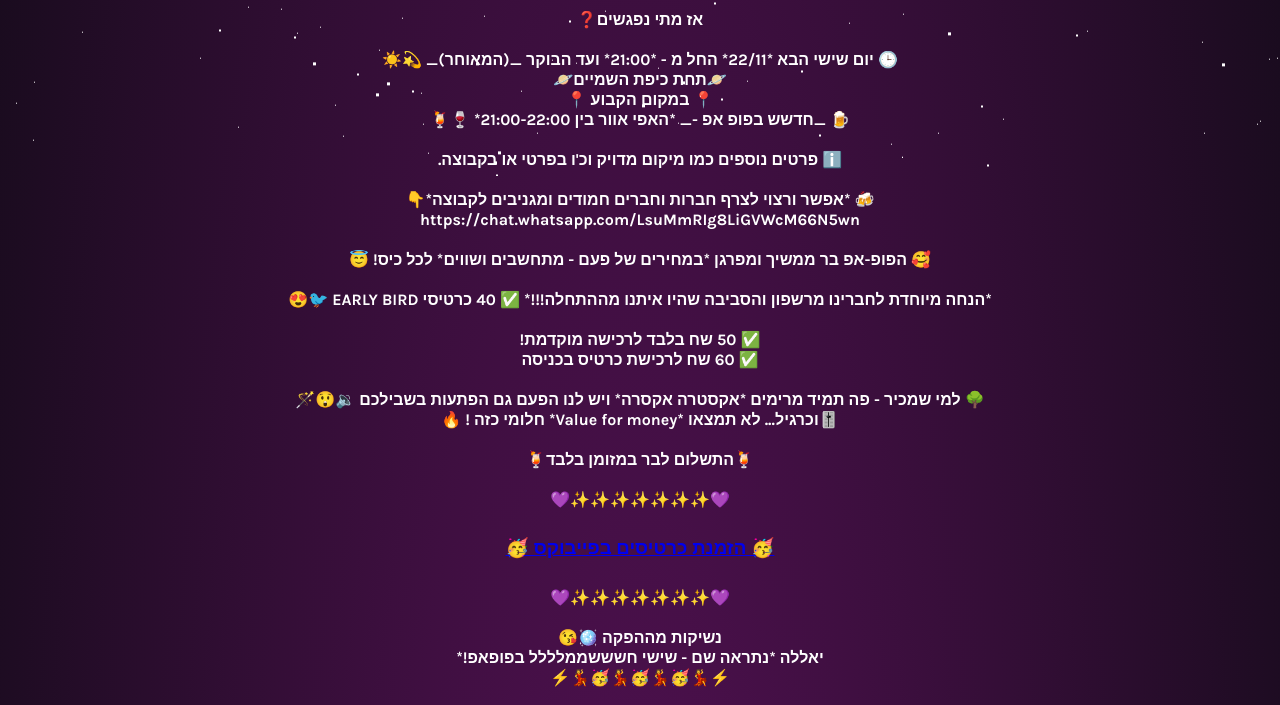
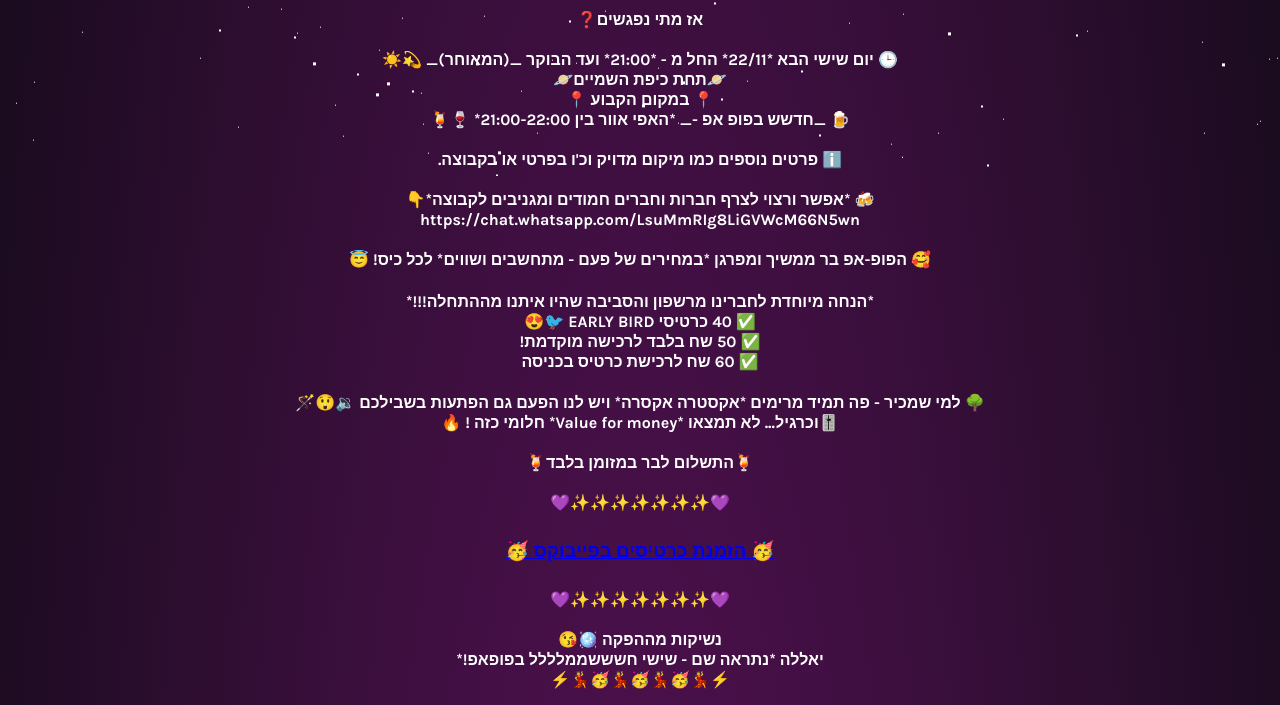
Before and after one commit to fire17/popup_linktree, a plain HTML site: page rishpon_tickets.html in a window 1280 px wide. Shown: the part 1757-2462 px from the top of the page. Drawn offline with Linux system fonts and the light colour scheme.

Commit message:
Update rishpon_tickets.html

```diff
--- a/rishpon_tickets.html
+++ b/rishpon_tickets.html
@@ -212,13 +212,13 @@
 🍻 *אפשר ורצוי לצרף חברות וחברים חמודים ומגניבים לקבוצה*👇<br>
 https://chat.whatsapp.com/LsuMmRIg8LiGVWcM66N5wn<br><br>
 
-🥰 הפופ-אפ בר ממשיך ומפרגן *במחירים של פעם - מתחשבים ושווים* לכל כיס! 😇<br><br>
-
-*הנחה מיוחדת לחברינו מרשפון והסביבה שהיו איתנו מההתחלה!!!*
-✅ 40 כרטיסי EARLY BIRD 🐦😍 <br><br>
+🥰 הפופ-אפ בר ממשיך ומפרגן *במחירים של פעם - מתחשבים ושווים* לכל כיס! 😇<br>
+<h4>
+*הנחה מיוחדת לחברינו מרשפון והסביבה שהיו איתנו מההתחלה!!!*<br>
+✅ 40 כרטיסי EARLY BIRD 🐦😍 <br>
 ✅ 50 שח בלבד לרכישה מוקדמת!<br>
-✅ 60 שח לרכישת כרטיס בכניסה<br><br>
-
+✅ 60 שח לרכישת כרטיס בכניסה<br>
+</h4>
 🌳 למי שמכיר - פה תמיד מרימים *אקסטרה אקסרה* ויש לנו הפעם גם הפתעות בשבילכם 🔉😲🪄<br>
 🎚️וכרגיל... לא תמצאו *Value for money* חלומי כזה ! 🔥<br><br>
 
```
